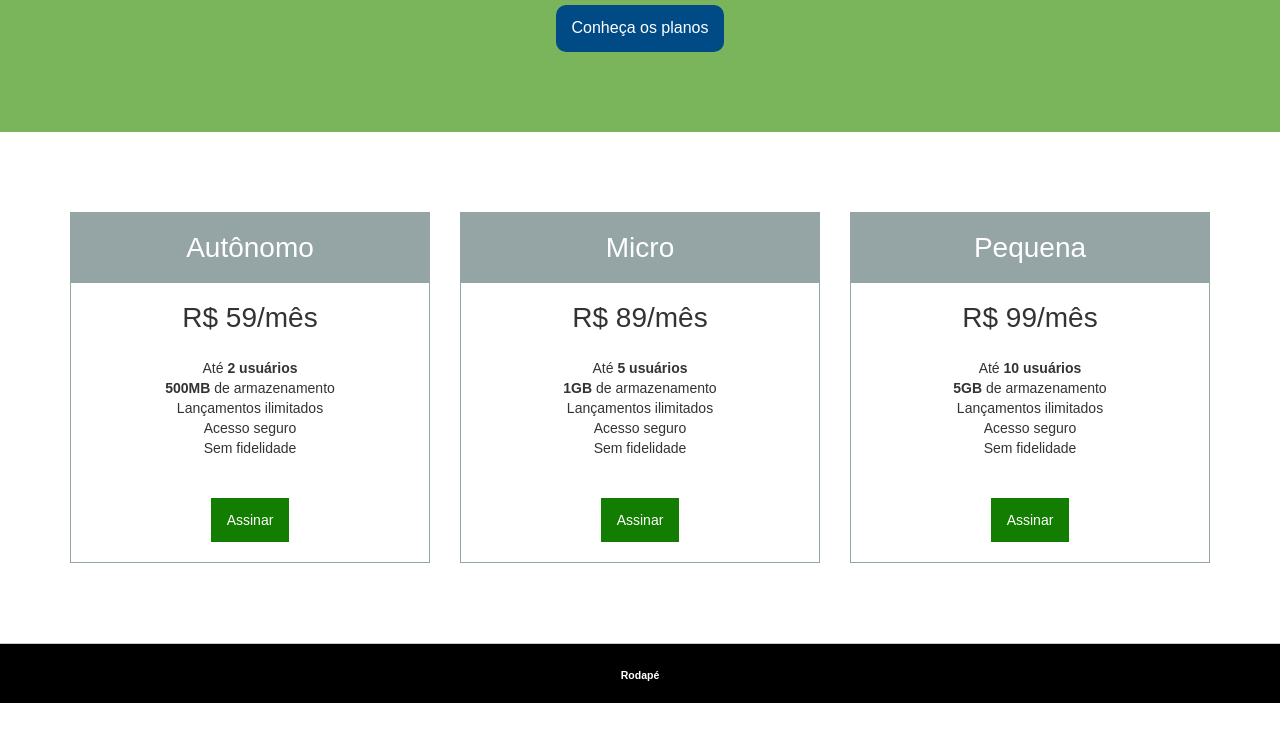
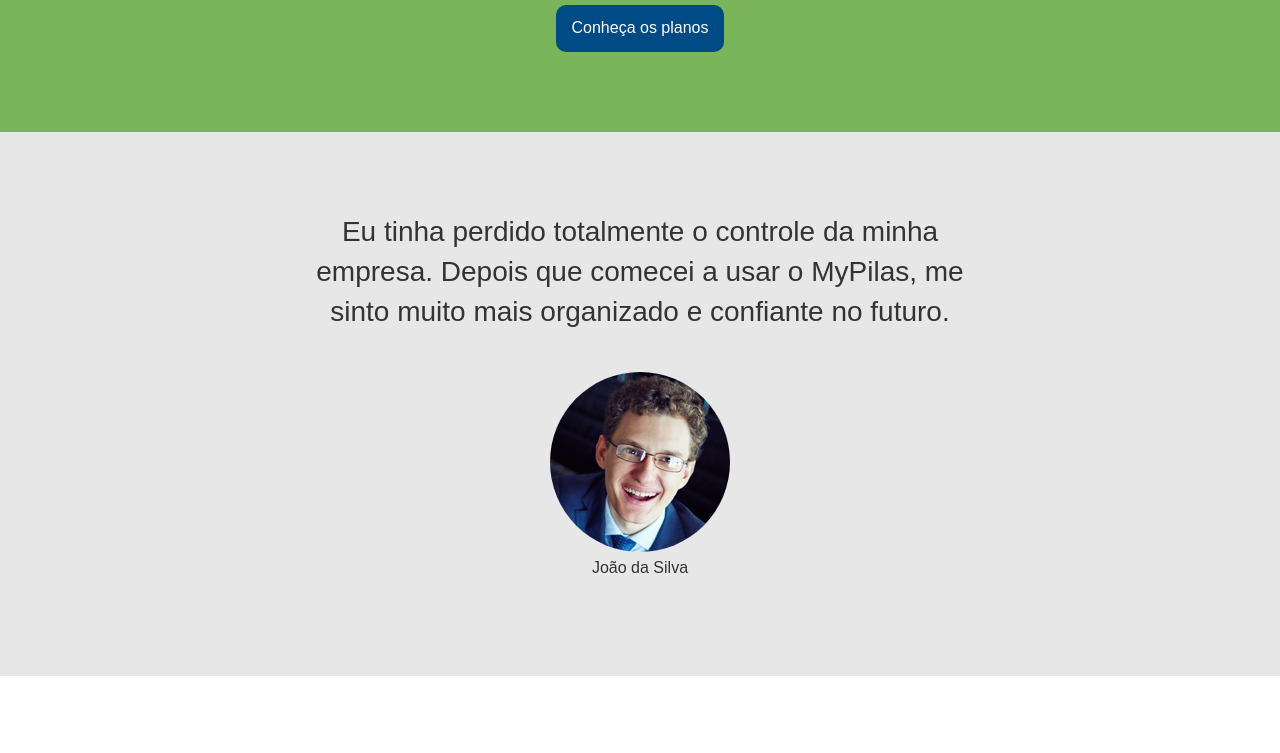
Before and after one commit to AlexandreDamaso/aw_mypilas, a plain HTML site: page index.html in a window 1280 px wide. Shown: the part 400-1153 px from the top of the page. Before the commit the page ends 1103 px from the top, so only its background shows below. Drawn offline with Linux system fonts and the light colour scheme.

Commit message:
feito Depoimento

```diff
--- a/css/style.css
+++ b/css/style.css
@@ -1,4 +1,7 @@
-/* Grid Options *\
+/* ##### ##### ##### *\
+## GRID OPTIONS
+\* ##### ##### ##### */
+/* ##### ##### ##### ##### ##### ##### ##### ##### ##### #####
                     Extra small devices       Small devices       Medium devices       Large devices
                     Phones                    Tablets             Desktops             Desktops
                     <768px                    >=768px             >=992px              >=1200px
@@ -11,7 +14,53 @@ Gutter width        30px (15px on each side of a column)
 Nestable            Yes
 Offsets             Yes
 Column ordering     Yes
-*/
+##### ##### ##### ##### ##### ##### ##### ##### ##### ##### */
+
+
+/* ##### ##### ##### *\
+## MÉTODO BEM (Block - Element - Medifier
+\* ##### ##### ##### */
+/* ##### ##### ##### ##### ##### ##### ##### ##### ##### #####
+
+##### ##### ##### ##### ##### ##### ##### ##### ##### ##### */
+
+
+/* ##### ##### ##### *\
+## Guidelines
+\* ##### ##### ##### */
+/* ##### ##### ##### ##### ##### ##### ##### ##### ##### #####
+
+CSS {
+    # POSICIONAMENTO
+        - position
+            - static
+            - fixed
+            - relative
+            - absolute
+        - top
+        - botton
+        - left
+        - right
+        - z-index
+
+    # DISPLAY E BOX MODEL
+        - margin
+        - padding
+        - border
+        - width
+        - height
+
+    # CORES
+        - background-color
+        - color
+
+    # TEXTO
+        - font-family
+        - font-size
+}
+
+##### ##### ##### ##### ##### ##### ##### ##### ##### ##### */
+
 
 
 /* ##### ##### ##### *\
@@ -32,6 +81,14 @@ body {
     height: 60px;
     border-bottom: 1px solid #cccccc;
 }
+.cabecalho--fixo {
+    background-color: #ffffff;
+    position: fixed;
+    top: 0px;
+    left: 0px;
+    right: 0px;
+    z-index: 1;
+}
 .cabecalho__logo {
     width: 100px;
     height: 35px;
@@ -43,6 +100,7 @@ body {
 \* ##### ##### ##### */
 
 .chamada {
+    margin-top: 60px;
     padding: 80px 0;
     background-color: #7ab55c;
     font-size: 16px;
@@ -76,6 +134,41 @@ body {
     }
 }
 
+/* ##### ##### ##### *\
+## DEPOIMENTO
+\* ##### ##### ##### */
+
+.depoimento {
+    padding: 80px 0;
+    background-color: #e7e7e7;
+}
+.depoimento__sitacao {
+    font-size: 22px;
+}
+@media(min-width: 992px) {
+    .depoimento__sitacao {
+        padding-left: 15%;
+        padding-right: 15%;
+
+        font-size: 28px;
+    }
+}
+.depoimento__sitacao > blockquote {
+    margin: 0px;
+    padding: 0 60px;
+    text-align: center;
+}
+.depoimento__autor {
+    margin-top: 40px;
+    text-align: center;
+    font-size: 16px;
+}
+.depoimento__autor > img {
+    border-radius: 50%;
+}
+.depoimento__autor > p {
+    margin-top: 5px;
+}
 
 /* ##### ##### ##### *\
 ## PLANOS
@@ -157,12 +250,11 @@ body {
 ## RODAPE
 \* ##### ##### ##### */
 
-.bl-rodape {
-    height: 60px;
+.rodape {
+    padding: 40px 0;
     border-top: 1px solid #cccccc;
-    background-color: black;
+    background-color: #484848;
     color: #ffffff;
-    font-size: 7px;
+    font-size: 16px;
     text-align: center;
-    padding-top: 15px;
 }
--- a/index.html
+++ b/index.html
@@ -9,7 +9,7 @@
     <link rel="stylesheet" href="css/style.css" />
 </head>
 <body>
-    <header class="cabecalho">
+    <header class="cabecalho cabecalho--fixo">
         <div class="container">
             <div class="col-xs-10 col-sm-3">
                 <img class="cabecalho__logo" src="img/logo.png" alt="MyPilas" />
@@ -30,6 +30,21 @@
             </div>
         </div>
     </section>
+    <section class="depoimento">
+        <div class="container">
+            <div class="depoimento__sitacao">
+                <blockquote>
+                    Eu tinha perdido totalmente o controle da minha empresa.
+                    Depois que comecei a usar o MyPilas, me sinto muito mais organizado e confiante no futuro.
+                </blockquote>
+            </div>
+            <div class="depoimento__autor">
+                <img src="img/joao-da-silva.jpg" width="180px" height="180px" alt="João da Silva" />
+                <p>João da Silva</p>
+            </div>
+        </div>
+    </section>
+
     <div class="container">
         <div id="planos" class="row bl-planos">
             <div class="col-xs-12 col-sm-4">
@@ -82,11 +97,11 @@
             </div>
         </div>
     </div>
-    <footer class="bl-rodape">
+    <footer class="rodape">
         <div class="container">
             <div class="col-xs-12">
-                <div class="bl-rodape__direitos">
-                    <h2>Rodapé</h2>
+                <div class="rodape__copy">
+                    <p>MyPilas &copy;. Todos os direitos reservados.</p>
                 </div>
             </div>
         </div>
```
Also changed, not shown: img/joao-da-silva.jpg (added).
